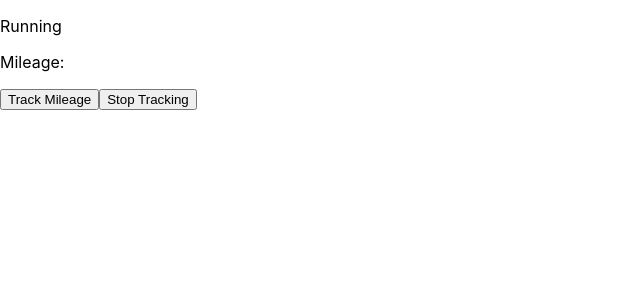
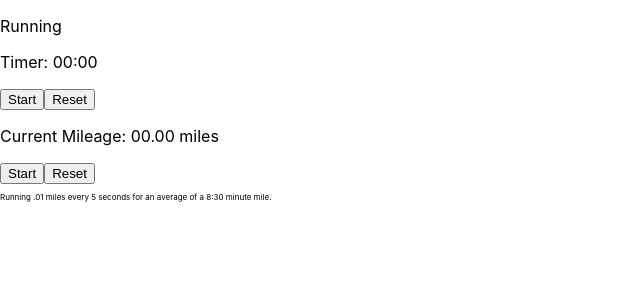
Before and after one commit to callievaughn/lab6_repo, a React (Create React App) app: page / in a window 1280 px wide. Both pictures are taken after a click on the button "Running". Shown: the top 300 px of the page, without its empty margins (0-640 px from the left). Built offline with nearby package versions, Linux system fonts and the light colour scheme; the HTML template or start-up script is replaced by a standard one.

Commit message:
new updates

```diff
--- a/src/components/DurationExercise/index.js
+++ b/src/components/DurationExercise/index.js
@@ -1,13 +1,72 @@
+import React, { useCallback, useEffect, useState } from 'react';
+
+let currentTimer = 0
+let currentMiles = 0
+const Stopwatch = () => {
+    // timer
+    let [running, setRunning] = useState(false)
+    let [timer, setTimer] = useState(0)
+    let updateTimer = useCallback(()=> {
+        if (running) {
+            setTimer((timer)=> timer+10)
+        }
+    }, [running])
+    useEffect(()=> {
+        currentTimer= setInterval(updateTimer, 10)
+        return () => clearInterval(currentTimer)
+        //console.log (timer)
+    }, [running])
+    let startStop = useCallback(()=> {
+        setRunning(!running)
+        clearInterval(currentTimer)
+    }, [running])
+    let reset = useCallback(()=> {
+        setTimer(0)
+    })
+    let mins = (Math.floor((timer / (1000*60)) % 60)).toString().padStart(2, "0")
+    let secs = (Math.floor((timer / 1000) % 60)).toString().padStart(2, "0")
+
+    //mileage
+
+    let [miles, setMiles] = useState(false)
+    let [timed, setTimed] = useState(0)
+    let updateTimed = useCallback(()=> {
+        if (miles) {
+            setTimed((timed)=> timed+10)
+        }
+    }, [miles])
+    useEffect(()=> {
+        currentMiles= setInterval(updateTimed, 50)
+        return () => clearInterval(currentMiles)
+        //console.log (timer)
+    }, [miles])
+    let startPause = useCallback(()=> {
+        setMiles(!miles)
+        clearInterval(currentMiles)
+    }, [miles])
+    let resetMiles = useCallback(()=> {
+        setTimed(0)
+    })
+    let mile = (Math.floor((timed / (1000*60)) % 60)).toString().padStart(2, "0")
+    let pointMile = (Math.floor((timed / 1000) % 60)).toString().padStart(2, "0", "0")
+
+    return (
+        <div style={{margin: "auto"}}>
+            <p>Running</p>
+            <p>Timer: {mins}:{secs}</p>
+            <button onClick={startStop}>{running ? "Pause" : "Start"}</button>
+            <button onClick={()=> {
+                setTimer(0)
+            }}>Reset</button>
 
 
-
-export default function DurationExercise() {
-    return (
-        <div>
-        <p>Running</p>
-        <p>Mileage: </p>
-        <button>Track Mileage</button>
-        <button>Stop Tracking</button>
+            <p>Current Mileage: {mile}.{pointMile} miles </p>
+            <button onClick={startPause}>{miles ? "Pause" : "Start"}</button>
+            <button onClick={()=> {
+                setTimed(0)
+            }}>Reset</button>
+            <p style={{fontSize:".5em"}}>Running .01 miles every 5 seconds for an average of a 8:30 minute mile.</p>
         </div>
     )
 }
+export default Stopwatch
```
